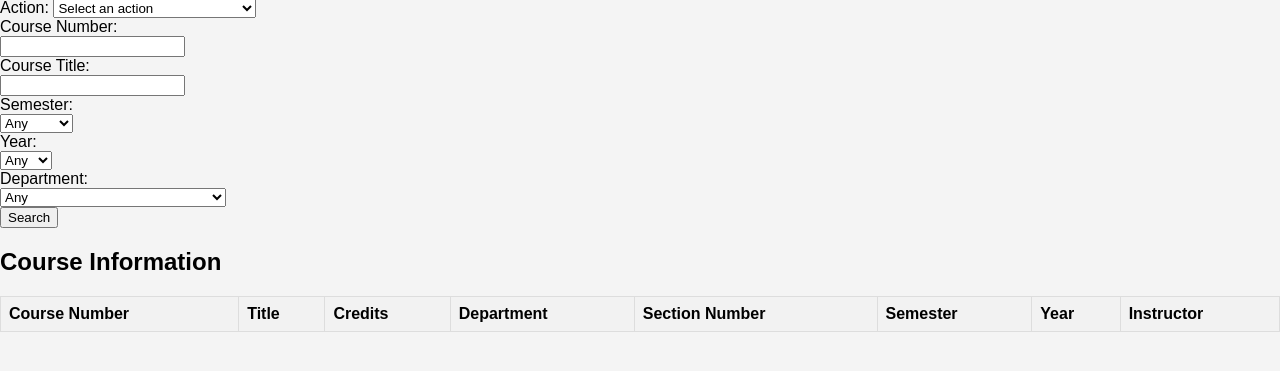
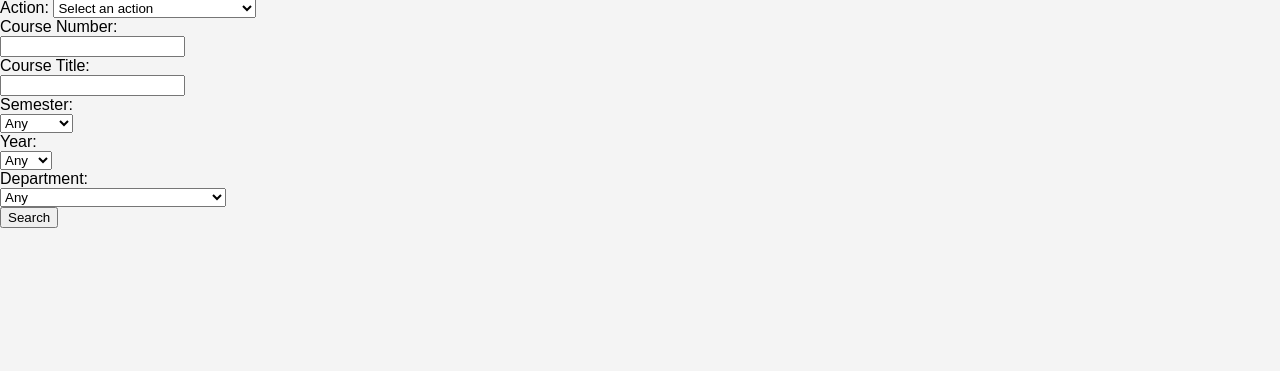
Before and after one commit to mikaelaberg/CIS-IMSE-556-02-DBMS-Project-Team-2, a Flask app: page /course_registration in a window 1280 px wide. Shown: the part 115-486 px from the top of the page. Run offline with Flask 3, Linux system fonts and the light colour scheme; lists and menus that the app fills with data are empty; some libraries are stand-ins or nearby versions.

Commit message:
Fixes from demo

```diff
--- a/app.py
+++ b/app.py
@@ -4,6 +4,7 @@ import graduate_secretary
 import user
 import sys
 import traceback
+import admission_review
 from datetime import datetime
 from dbconfig import db_config
 from flask import Flask, render_template, jsonify, session, redirect, request, flash, url_for
@@ -55,7 +56,7 @@ def submit_review():
         conn = psycopg2.connect(**db_config)
         cur = conn.cursor()
         cur.execute(
-            "INSERT INTO starrs.\"ADMISSION_REVIEW\" (\"REVIEWER_ID\", \"ADMISSION_ID\", \"ADMISSION_COMMENT\", \"ADMISSION_RANKING\", \"ADMISSION_DECISION\", \"COMMITTEE_ID\") VALUES (%s, %s, %s, %s, %s, %s)",
+            "INSERT INTO starrs.\"ADMISSION_REVIEW\" (\"REVIEWER_ID\", \"ADMISSION_ID\", \"ADMISSION_COMMENT\", \"ADMISSION_RANKING\", \"ADMISSION_DECISION\", \"COMMITTEE_ID\", \"ADVISOR\") VALUES (%s, %s, %s, %s, %s, %s, %s)",
             (reviewer_id, admission_id, comments, ranking, decision, committee_id, advisor))
         cur.execute(
             "UPDATE starrs.\"ADMISSION\" SET \"ADMISSION_COMMENT\" = %s, \"ADMISSION_RANKING\" = %s, \"COMMITTEE_DECISION\" = %s, \"RECOMMENDED_ADVISOR\" = %s WHERE \"ADMISSION_ID\" = %s",
@@ -90,6 +91,7 @@ def logout():
 @app.route('/login2/<loginid>')
 def login2(loginid):
     if active_user.login(loginid):
+        session['user_id'] = active_user.id  # Assign the user ID to the session
         return redirect('/login_redirect')
     else:
         return redirect("/error")
@@ -569,7 +571,7 @@ def submit_course_registration():
                         SELECT 1
                         FROM starrs."ATTENDS_SECTION" a
                         WHERE
-                            a."STUDENT_ID" = %s
+                            a."USER_ID" = %s
                             AND a."SECTION_NO" = s."SECTION_NO"
                             AND a."SEMESTER" = s."SEMESTER"
                             AND a."YEAR" = s."YEAR"
@@ -609,7 +611,7 @@ def submit_course_registration():
 def enroll_course():
     try:
         # Access form data from the request object
-        student_id = session.get('user_id')  # Get student ID from session
+        student_id = active_user.id  # Get student ID from session
         course_no = request.form['course_no']
         section_no = request.form['section_no']
         semester = request.form['semester']
@@ -705,7 +707,7 @@ def drop_course():
 def search_attendance_records():
     try:
         # Access user ID from session
-        user_id = session.get('user_id')
+        user_id = active_user.id
         if not user_id:
             return render_template('error.html', message="Unable to recognize ID.")
 
@@ -728,7 +730,7 @@ def search_attendance_records():
             FROM starrs."ATTENDS_SECTION" a
             INNER JOIN starrs."SECTION" s ON a."SECTION_NO" = s."SECTION_NO"
             INNER JOIN starrs."COURSE" c ON s."COURSE_NO" = c."COURSE_NO"
-            WHERE a."STUDENT_ID" = '{user_id}'
+            WHERE a."USER_ID" = '{user_id}'
         """
 
         cur.execute(attend_section_query)
--- a/templates/course_registration.html
+++ b/templates/course_registration.html
@@ -158,7 +158,6 @@ function showFields() {
     var semesterYearFields = document.getElementById('semester_year_fields');
     var departmentField = document.getElementById('department_field');
     var studentIdField = document.getElementById('student_id_field');
-    var searchResults = document.getElementById('search_results');
     var form = document.getElementById('search_form');
 
     // Hide/show fields based on selected action
@@ -167,21 +166,18 @@ function showFields() {
         semesterYearFields.style.display = 'block';
         departmentField.style.display = 'block';
         studentIdField.style.display = 'none';
-        searchResults.style.display = 'block';
         form.action = "/submit_course_registration";
     } else if (action === 'record') {
         courseFields.style.display = 'none';
         semesterYearFields.style.display = 'none';
         departmentField.style.display = 'none';
         studentIdField.style.display = 'block';
-        searchResults.style.display = 'block';
         form.action = "/search_attendance_records";
     } else {
         courseFields.style.display = 'none';
         semesterYearFields.style.display = 'none';
         departmentField.style.display = 'block';
         studentIdField.style.display = 'none';
-        searchResults.style.display = 'none'; // Hide Course Information for Transcript
         form.action = "/submit_transcript";
     }
 
@@ -263,23 +259,23 @@ function showFields() {
     <button type="submit">Search</button>
 </form>
 
-<div id="search_results">
-    <h2>Course Information</h2>
-    <table>
-        <thead>
-            <tr>
-                <th>Course Number</th>
-                <th>Title</th>
-                <th>Credits</th>
-                <th>Department</th>
-                <th>Section Number</th>
-                <th>Semester</th>
-                <th>Year</th>
-                <th>Instructor</th>
-            </tr>
-        </thead>
-    </table>
-</div>
+<!--<div id="search_results">-->
+<!--    <h2>Course Information</h2>-->
+<!--    <table>-->
+<!--        <thead>-->
+<!--            <tr>-->
+<!--                <th>Course Number</th>-->
+<!--                <th>Title</th>-->
+<!--                <th>Credits</th>-->
+<!--                <th>Department</th>-->
+<!--                <th>Section Number</th>-->
+<!--                <th>Semester</th>-->
+<!--                <th>Year</th>-->
+<!--                <th>Instructor</th>-->
+<!--            </tr>-->
+<!--        </thead>-->
+<!--    </table>-->
+<!--</div>-->
 </body>
 {% endblock %}
 </html>
--- a/templates/course_results.html
+++ b/templates/course_results.html
@@ -80,7 +80,7 @@
                             <td>{{ section[5] }} {{ section[6] }}</td> <!-- Instructor Name -->
                             <td>
                                 <input type="hidden" name="course_no" value="{{ course[0] }}">
-                                <input type="hidden" name="section_no" value="{{ section[1] }}">
+                                <input type="hidden" name="section_no" value="{{ section[0] }}">
                                 <input type="hidden" name="semester" value="{{ section[2] }}">
                                 <input type="hidden" name="year" value="{{ section[3] }}">
                                 <input type="hidden" name="instructor_id" value="{{ section[4] }}">
```
